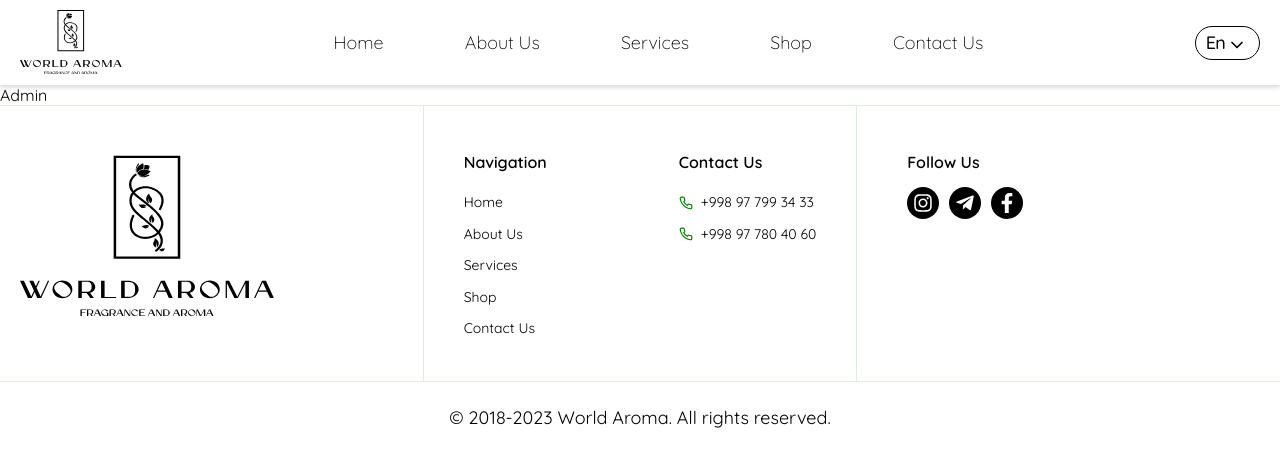
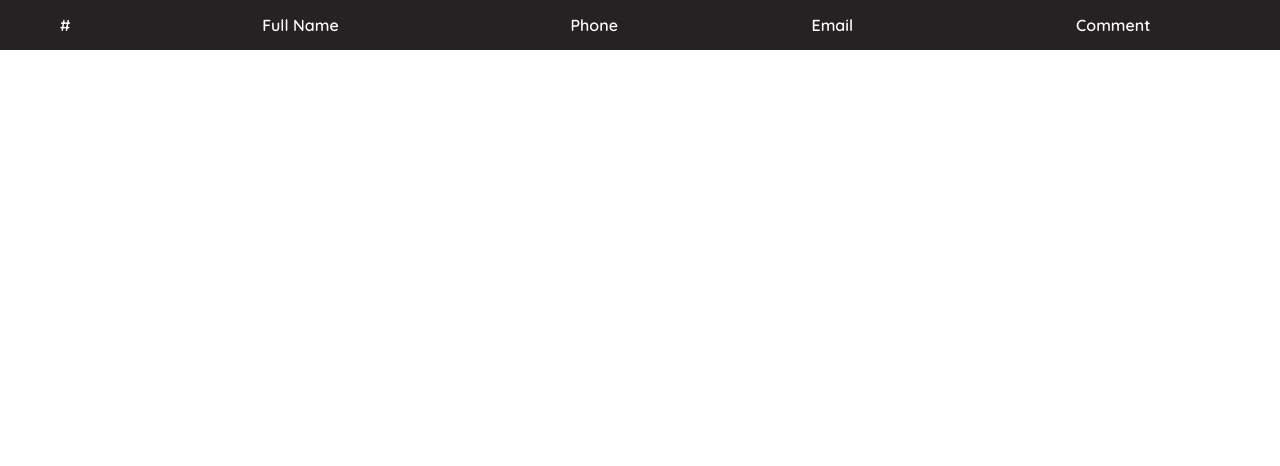
Before and after one commit to mzayniddin/world-aroma, a React (Vite) app: page /admin in a window 1280 px wide. Shown: the top 466 px of the page. Built offline with nearby package versions, Linux system fonts and the light colour scheme; no server answers.

Commit message:
added admin table

```diff
--- /dev/null
+++ b/src/components/admin-table/AdminTable.jsx
@@ -0,0 +1,29 @@
+import { useEffect } from "react";
+import "./AdminTable.scss";
+import axios from "axios";
+
+// BASE URL
+const BASE_URL = "https://alltravel.uz/api/apps";
+
+const AdminTable = () => {
+    useEffect(async () => {
+        await axios.get("");
+    }, []);
+
+    return (
+        <table className="admin-table">
+            <thead>
+                <tr>
+                    <th>#</th>
+                    <th>Full Name</th>
+                    <th>Phone</th>
+                    <th>Email</th>
+                    <th>Comment</th>
+                </tr>
+            </thead>
+            <tbody></tbody>
+        </table>
+    );
+};
+
+export default AdminTable;
--- /dev/null
+++ b/src/components/admin-table/AdminTable.scss
@@ -0,0 +1,34 @@
+.admin-table {
+    width: 100%;
+    border-collapse: collapse;
+    text-align: center;
+
+    th {
+        background-color: rgb(36, 34, 34);
+        color: var(--white-c);
+        padding: 15px;
+    }
+
+    td {
+        font-family: sans-serif;
+        border: 1px solid var(--black-c);
+        padding: 5px 20px;
+    }
+
+    tr:nth-child(even) {
+        background-color: rgb(235, 235, 235);
+    }
+
+    a {
+
+        color: var(--green-c);
+
+        &:hover {
+            color: var(--link-hover-c);
+        }
+    }
+
+    .id-col {
+        font-weight: 600;
+    }
+}
--- a/src/pages/Admin.jsx
+++ b/src/pages/Admin.jsx
@@ -1,9 +1,11 @@
-
+import AdminTable from "../components/admin-table/AdminTable";
 
 const Admin = () => {
-  return (
-    <div>Admin</div>
-  )
-}
+    return (
+        <main>
+            <AdminTable />
+        </main>
+    );
+};
 
-export default Admin
+export default Admin;
```
Also changed, not shown: src/routes/index.jsx (+4 -4 lines).
